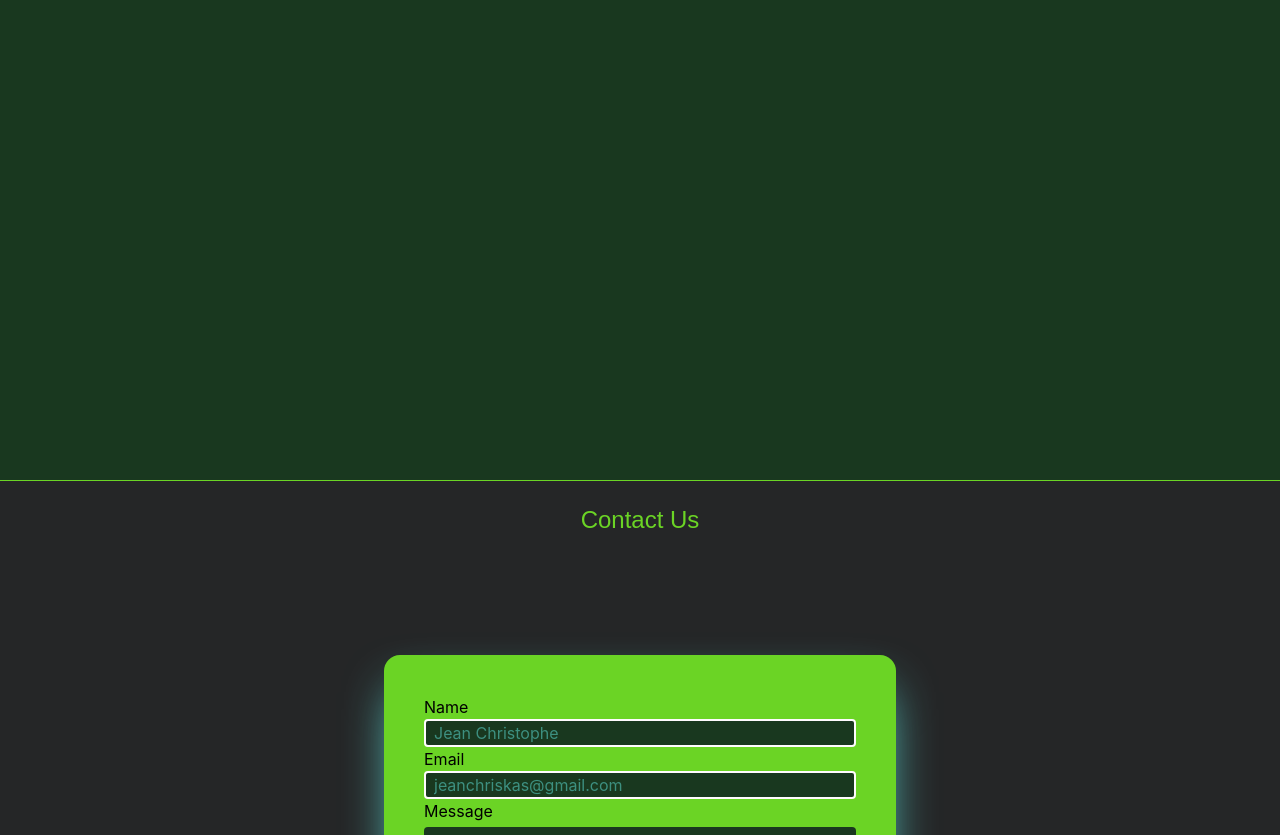
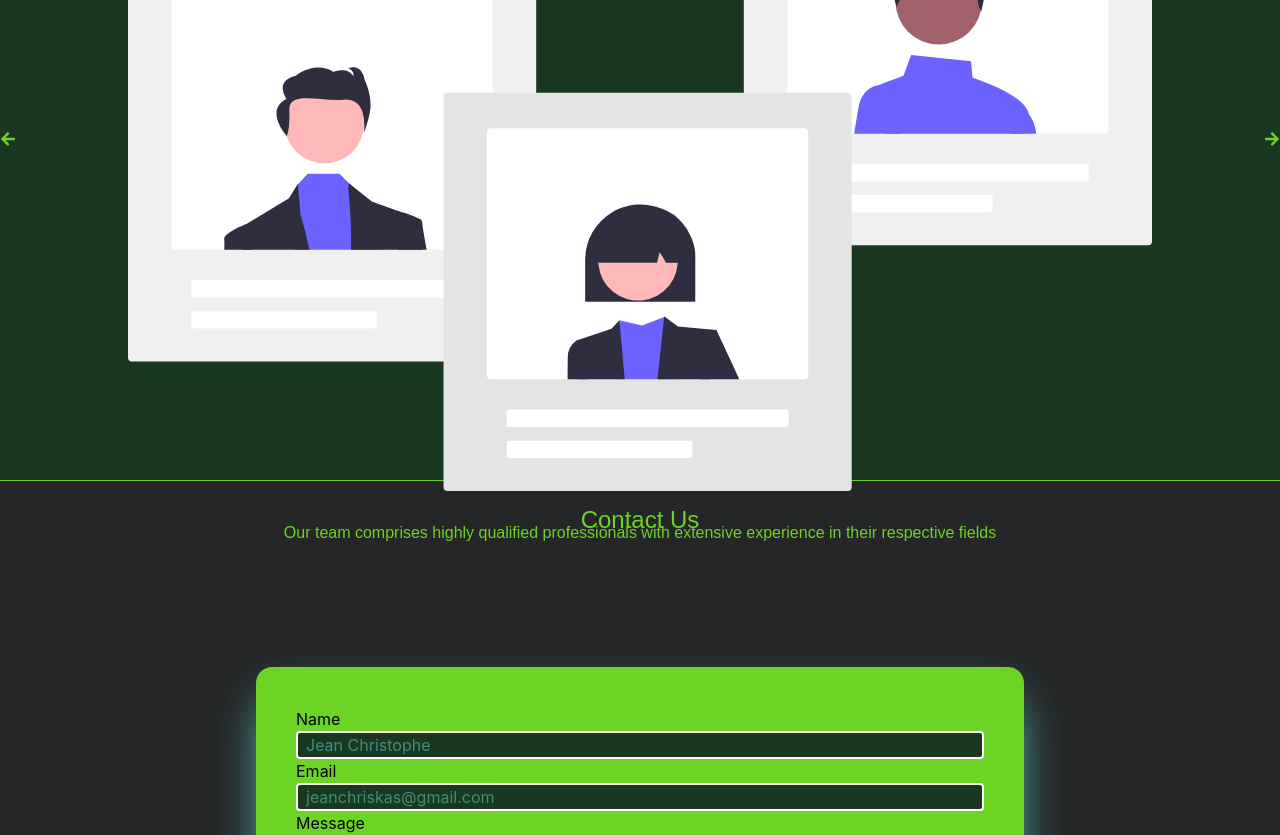
Before and after one commit to MiguelKhanda/e_dencare, a Next.js app: page / in a window 1280 px wide. Shown: the part 2720-3555 px from the top of the page. Built offline with nearby package versions, Linux system fonts and the light colour scheme.

Commit message:
newTOday

```diff
--- a/components/Choice.jsx
+++ b/components/Choice.jsx
@@ -2,7 +2,7 @@ import ChoiceSlider from './ChoiceSlider'
 
 const Choice = () => {
   return (
-    <div className="h-screen bg-accent text-secondary">
+    <div className="h-screen bg-accent text-primary">
       <h1 className="text-xl text-center pt-3">Why Choose Us</h1>
       <ChoiceSlider/>
     </div>
--- a/components/ChoiceSlider.jsx
+++ b/components/ChoiceSlider.jsx
@@ -1,8 +1,23 @@
 import React from 'react'
+import { choice_Data } from './db'
+import Image from 'next/image'
+import { FaArrowLeft, FaArrowRight } from 'react-icons/fa'
+
 
 const ChoiceSlider = () => {
   return (
-    <div>ChoiceSlider</div>
+    <div className='flex flex-col items-center justify-center'>
+        <Image
+            src={choice_Data[0].image}
+            width={600}
+            height={600}
+            alt='Why choose us'
+            className='w-[80%] relative mt-30 '
+        />
+        <FaArrowLeft className='absolute left-0'/>
+        <FaArrowRight className='absolute right-0'/>
+        <h1 className='mt-8 text-center text-primary'>{choice_Data[0].service}</h1>
+    </div>
   )
 }
 
--- a/components/Contact.jsx
+++ b/components/Contact.jsx
@@ -11,10 +11,10 @@ const Contact = () => {
 
   }
   return (
-    <div className="bg-dark h-screen">
+    <div className="bg-dark h-screen flex flex-col">
       <hr className="w-full text-primary shadow-2xl shadow-secondary"/>
       <h1 className="text-primary pt-6 text-center text-2xl">Contact Us</h1>
-      <form onSubmit={handleSubmit(onSubmit)} className="bg-primary flex flex-col w-[90%] mx-auto rounded-2xl p-5 mt-30 shadow-secondary shadow-2xl sm:w-[70%] sm:py-12 md:w-[40%] md:p-10">
+      <form onSubmit={handleSubmit(onSubmit)} className="bg-primary flex flex-col w-[90%] m-auto rounded-2xl p-5 mt-30 shadow-secondary shadow-2xl sm:w-[70%] sm:py-12 md:w-[60%] md:p-10">
         <div className="flex flex-col">
           <label htmlFor="">Name</label>
           <input
--- a/components/db.js
+++ b/components/db.js
@@ -37,10 +37,29 @@ export const service_Data = [
 ]
 
 export const choice_Data = [
-    {},
-    {},
-    {},
-    {},
-    {},
-    {},
+    {
+        id:1,
+        image:'/images/choose-experts.svg',
+        service:'Our team comprises highly qualified professionals with extensive experience in their respective fields',
+    },
+    {
+        id:2,
+        image:'/images/choose-innovation.svg',
+        service:'We use cutting-edge methodologies and technologies to deliver innovative solutions',
+    },
+    {
+        id:3,
+        image:'/images/choose-sustainablity.svg',
+        service:'We are committed to promoting sustainable practices and ensuring long-term positive impacts',
+    },
+    {
+        id:4,
+        image:'/images/choose-community.svg',
+        service:'We prioritize community engagement and empowerment in all our projects',
+    },
+    {
+        id:5,
+        image:'/images/choose-client.svg',
+        service:'We tailor our services to meet the unique needs of each client,ensuring maximum satisfaction and impact',
+    },
 ]
```
Also changed, not shown: public/images/choose-client.svg (renamed from public/images/chppse-client.svg).
